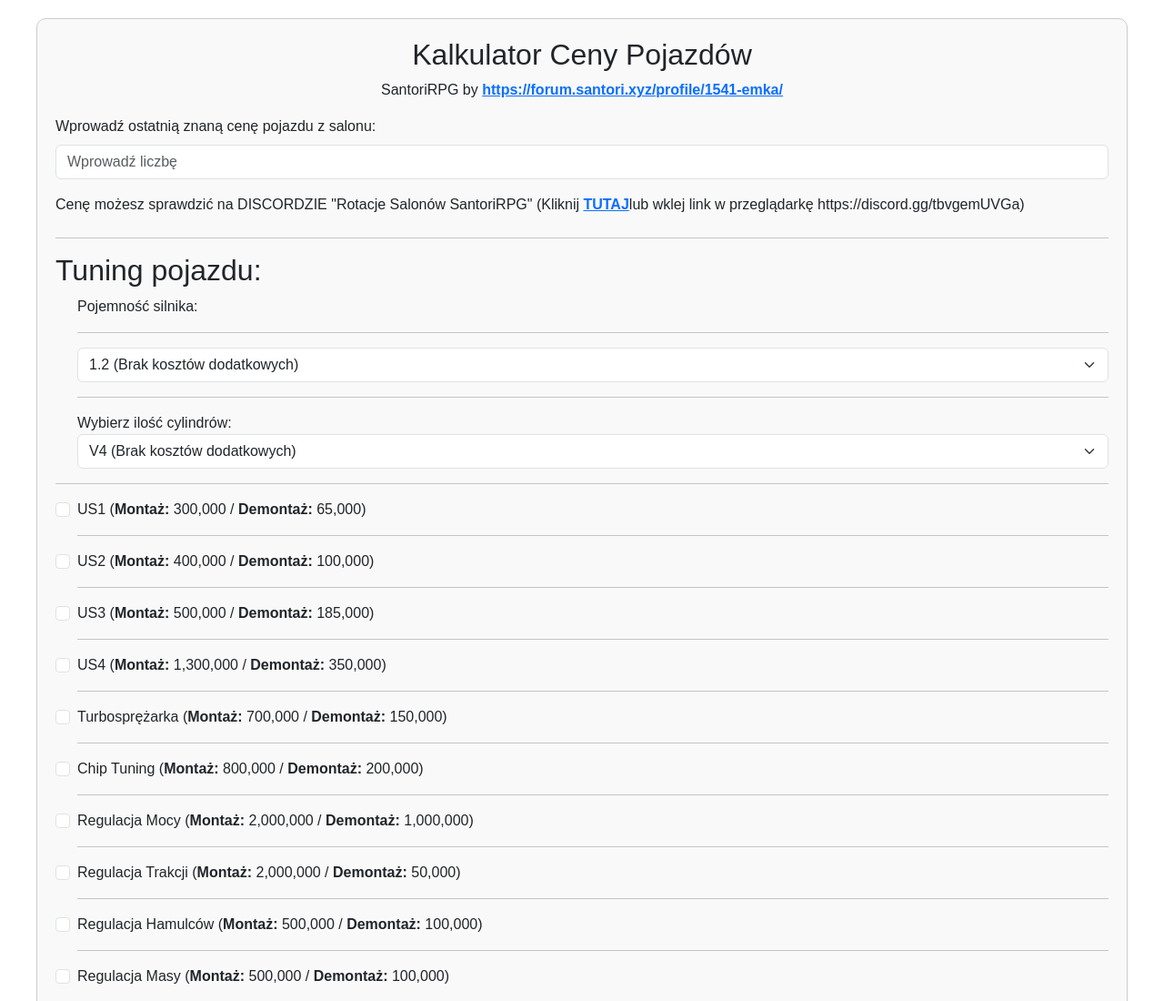
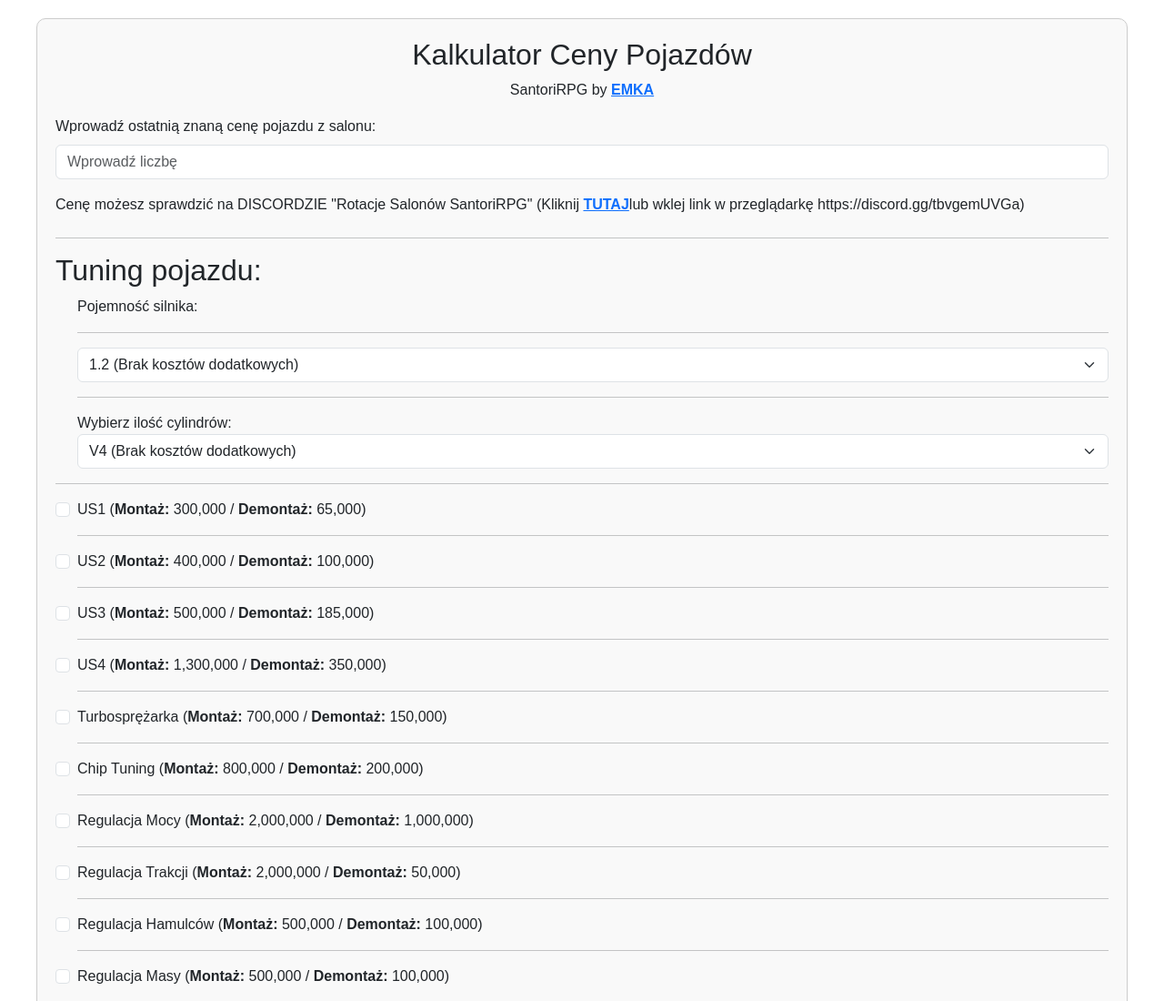
Before and after one commit to emka1998/cenysantori.github.io, a plain HTML site: page index.html in a window 1280 px wide. Shown: the top 1100 px of the page at 91% size. Drawn offline with nearby package versions, Linux system fonts and the light colour scheme.

Commit message:
Update index.html

```diff
--- a/index.html
+++ b/index.html
@@ -33,7 +33,7 @@
 <body>
     <div class="container">
         <h2 class="text-center">Kalkulator Ceny Pojazdów</h2>
-        <p class="text-center">SantoriRPG by <b><a href="https://discord.gg/tbvgemUVGa" target="_blank">https://forum.santori.xyz/profile/1541-emka/</a></b></p>
+        <p class="text-center">SantoriRPG by <b><a href="https://forum.santori.xyz/profile/1541-emka/" target="_blank">EMKA</a></b></p>
 
         <div class="mb-3">
             <label for="inputValue" class="form-label">Wprowadź ostatnią znaną cenę pojazdu z salonu:</label>
```
